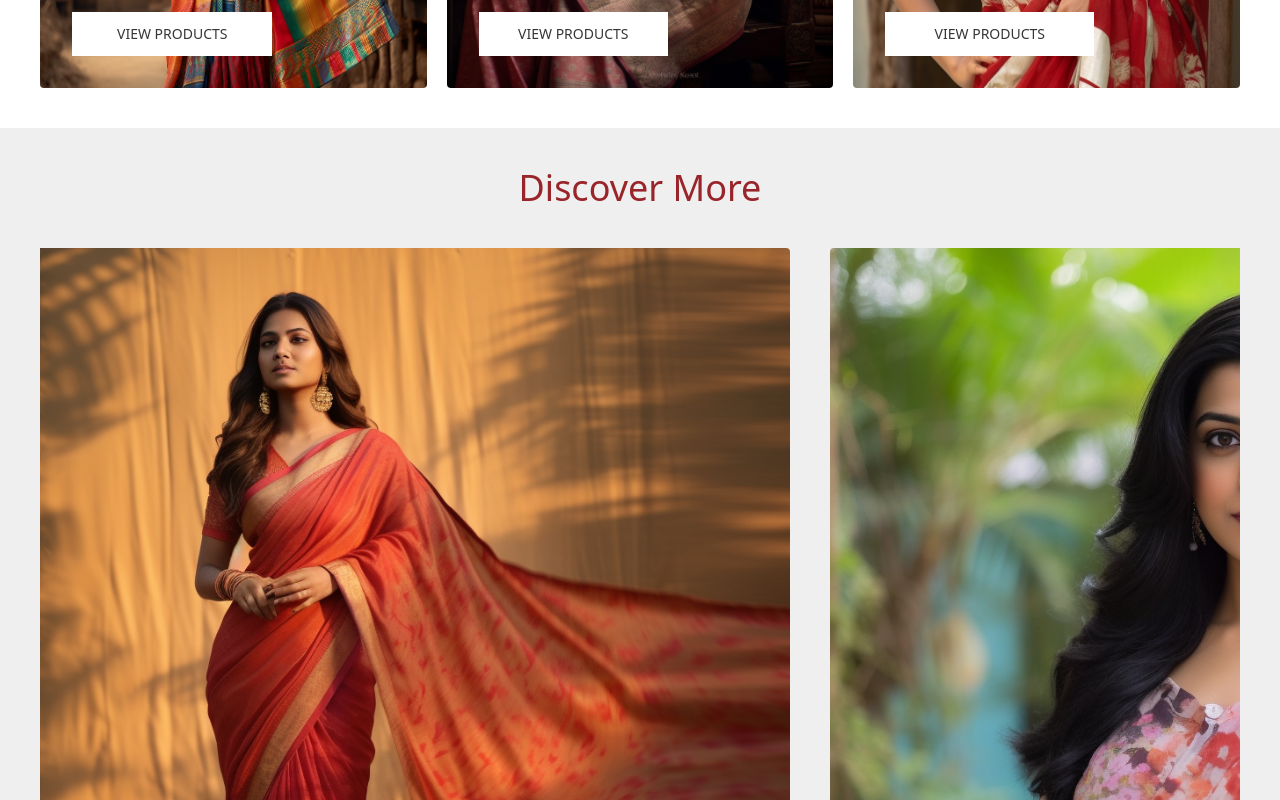
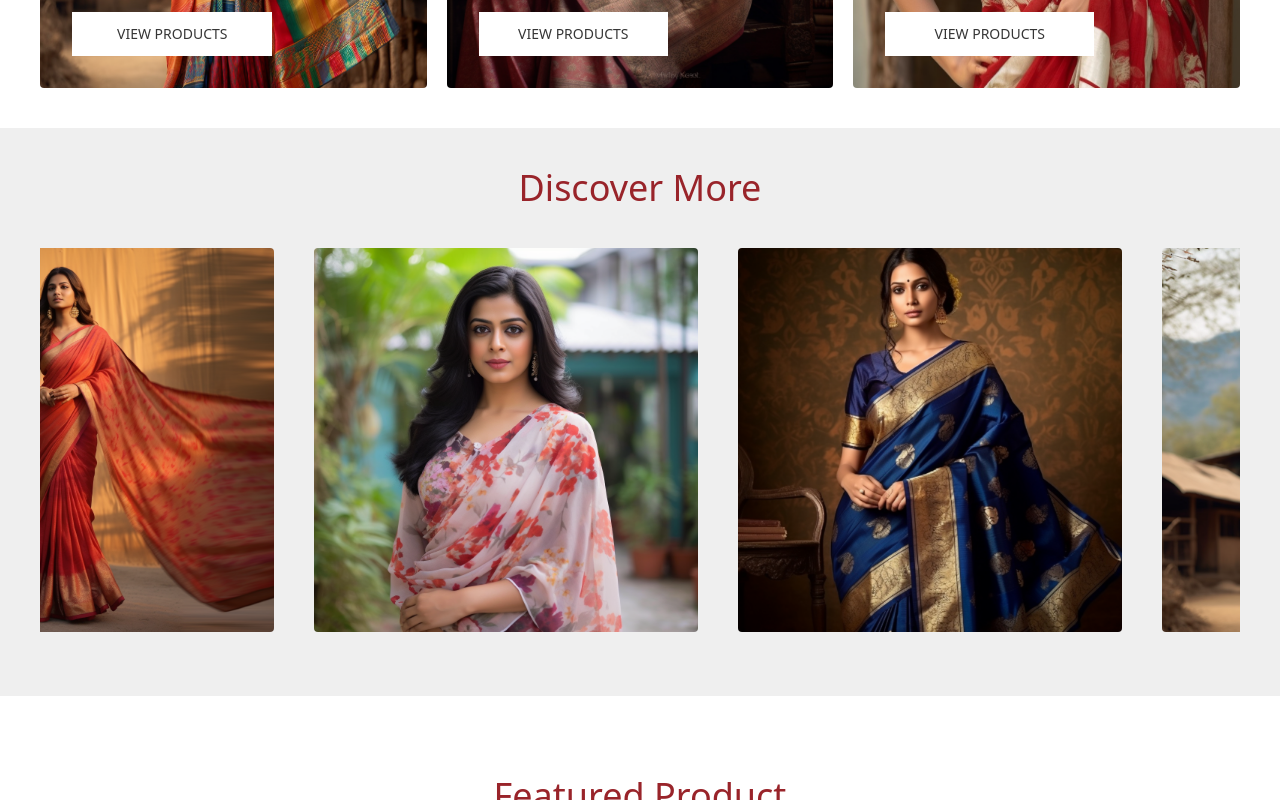
Before and after one commit to codingxwizard/Sattva-Threads, a Next.js app: page / in a window 1280 px wide. Shown: the part 2360-3160 px from the top of the page. Built offline with nearby package versions, Linux system fonts and the light colour scheme.

Commit message:
Discover update

```diff
--- a/components/Discover.jsx
+++ b/components/Discover.jsx
@@ -41,11 +41,11 @@ export default function Discover() {
     return (
         <section className='w-full flex flex-col gap-10 items-center p-10 pb-16 font-light bg-[#EFEFEF] text-primary'>
             <h1>Discover More</h1>
-            <section ref={containerRef} className='flex items-center overflow-x-auto gap-10'>
-                <img onClick={() => handleItemClick(0)} src="discover1.png" className={`rounded w-3/4 ${0 === currentIndex ? 'scale-125' : 'scale-100'}`} alt="" />
-                <img onClick={() => handleItemClick(1)} src="discover2.png" className={`rounded w-3/4 ${1 === currentIndex ? 'scale-125' : 'scale-100'}`} alt="" />
-                <img onClick={() => handleItemClick(2)} src="collection2.png" className={`rounded w-3/4 ${2 === currentIndex ? 'scale-125' : 'scale-100'}`} alt="" />
-                <img onClick={() => handleItemClick(3)} src="collection4.png" className={`rounded w-3/4 ${3 === currentIndex ? 'scale-125' : 'scale-100'}`} alt="" />
+            <section ref={containerRef} className='flex no-scrollbar items-center overflow-x-auto gap-10'>
+                <img onClick={() => handleItemClick(0)} src="discover1.png" className={`rounded w-3/4 h-96`} alt="" />
+                <img onClick={() => handleItemClick(1)} src="discover2.png" className={`rounded w-3/4 h-96`} alt="" />
+                <img onClick={() => handleItemClick(2)} src="collection2.png" className={`rounded w-3/4 h-96`} alt="" />
+                <img onClick={() => handleItemClick(3)} src="collection4.png" className={`rounded w-3/4 h-96`} alt="" />
             </section>
         </section>
     )
--- a/styles/globals.css
+++ b/styles/globals.css
@@ -16,6 +16,13 @@ h1 {
 
 .drop-down-appear {
     animation: dropDownAppear 0.3s ease-in-out;
+}
+no-scrollbar::-webkit-scrollbar{
+    width: 0;
+    height: 0;
+}
+no-scrollbar{
+    scrollbar-width: none;
 }
 
 @keyframes dropDownAppear {
```
